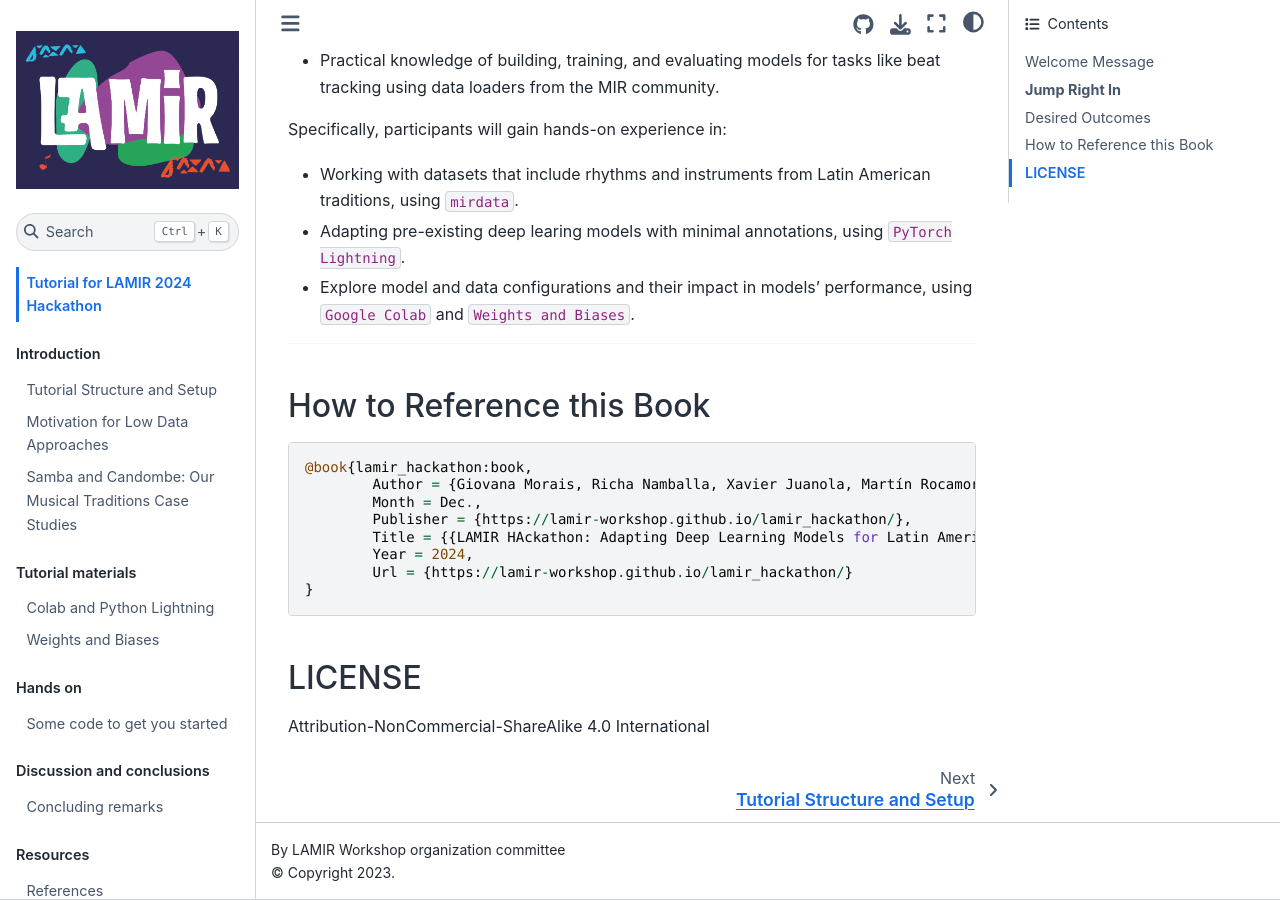
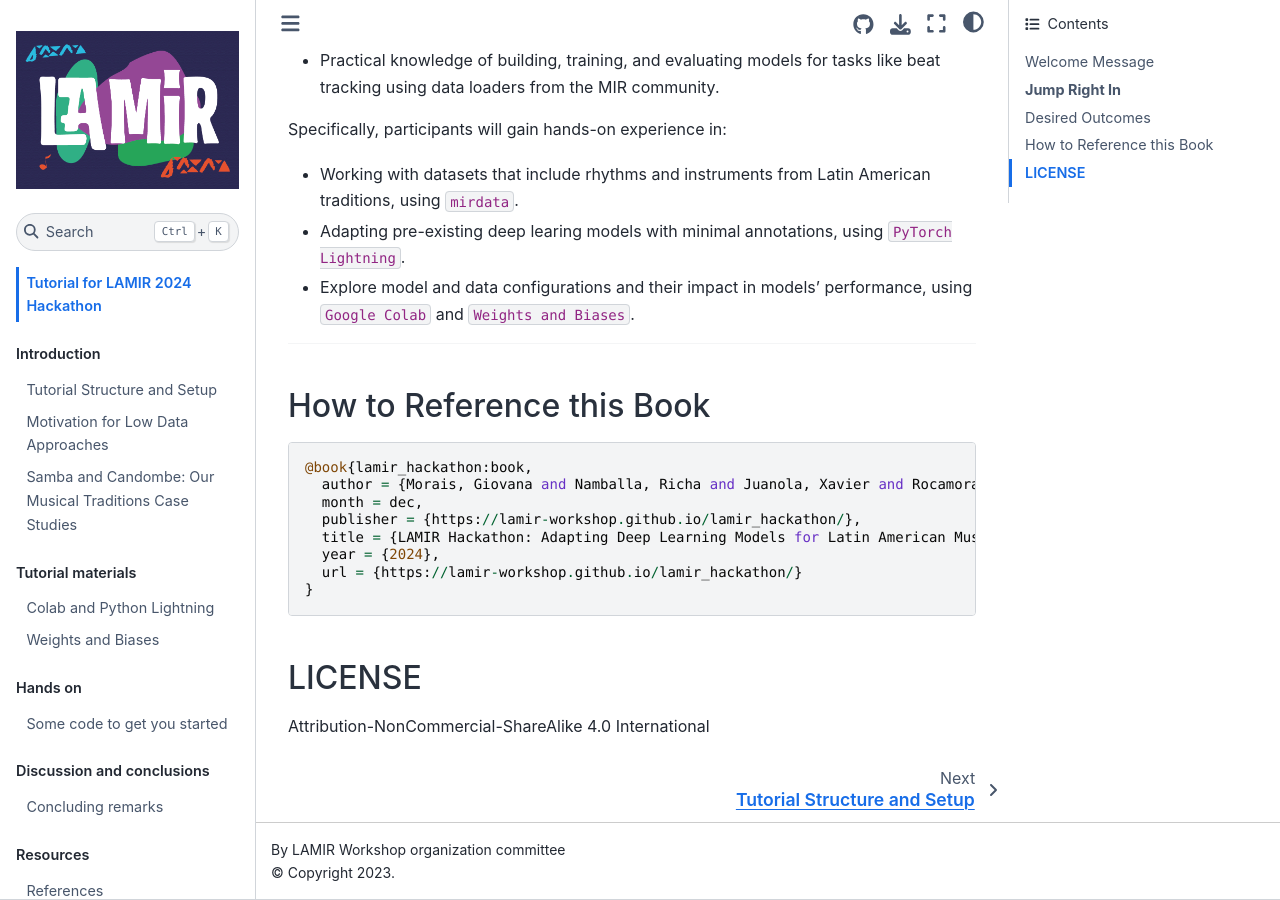
Before and after one commit to lamir-workshop/lamir_hackathon, a Jupyter Book: the page built from docs/intro.md, in a window 1280 px wide and 900 px high, scrolled down 1551 px. Built offline with Jupyter Book 1.0.4 settings and Sphinx 7.4.7 and the Sphinx Book theme 1.1.4, drawn with Linux system fonts in a browser that asks for light colours.

Commit message:
Fix formatting and capitalization in bibtex entry

````diff
--- a/docs/intro.md
+++ b/docs/intro.md
@@ -49,12 +49,12 @@ Specifically, participants will gain hands-on experience in:
 
 ```
 @book{lamir_hackathon:book,
-	Author = {Giovana Morais, Richa Namballa, Xavier Juanola, Martín Rocamora, Magdalena Fuentes},
-	Month = Dec.,
-	Publisher = {https://lamir-workshop.github.io/lamir_hackathon/},
-	Title = {{LAMIR HAckathon: Adapting Deep Learning Models for Latin American Music Tasks}},
-	Year = 2024,
-	Url = {https://lamir-workshop.github.io/lamir_hackathon/}
+  author = {Morais, Giovana and Namballa, Richa and Juanola, Xavier and Rocamora, Martín and Fuentes, Magdalena},
+  month = dec,
+  publisher = {https://lamir-workshop.github.io/lamir_hackathon/},
+  title = {LAMIR Hackathon: Adapting Deep Learning Models for Latin American Music Tasks},
+  year = {2024},
+  url = {https://lamir-workshop.github.io/lamir_hackathon/}
 }
 ```
 
````
